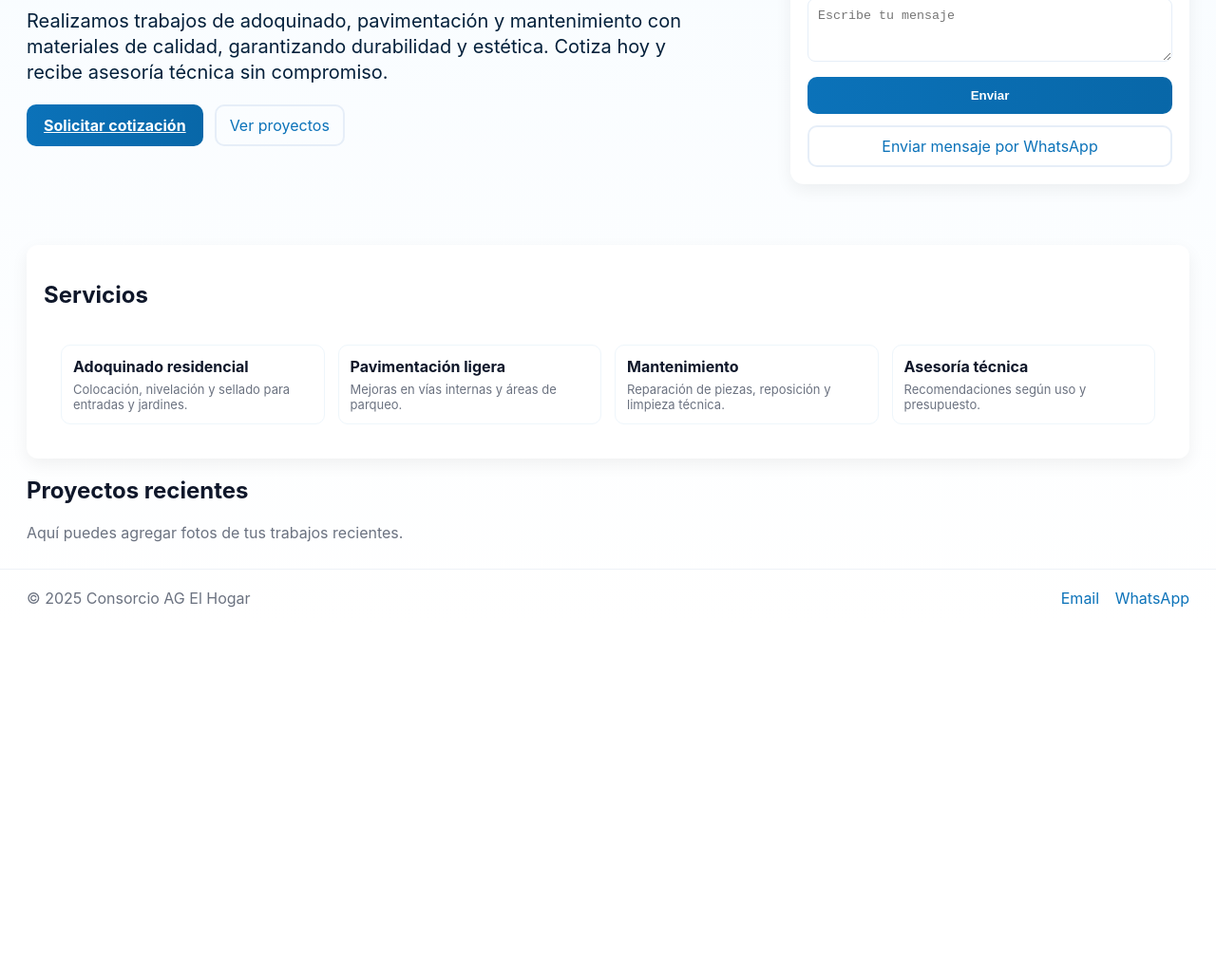
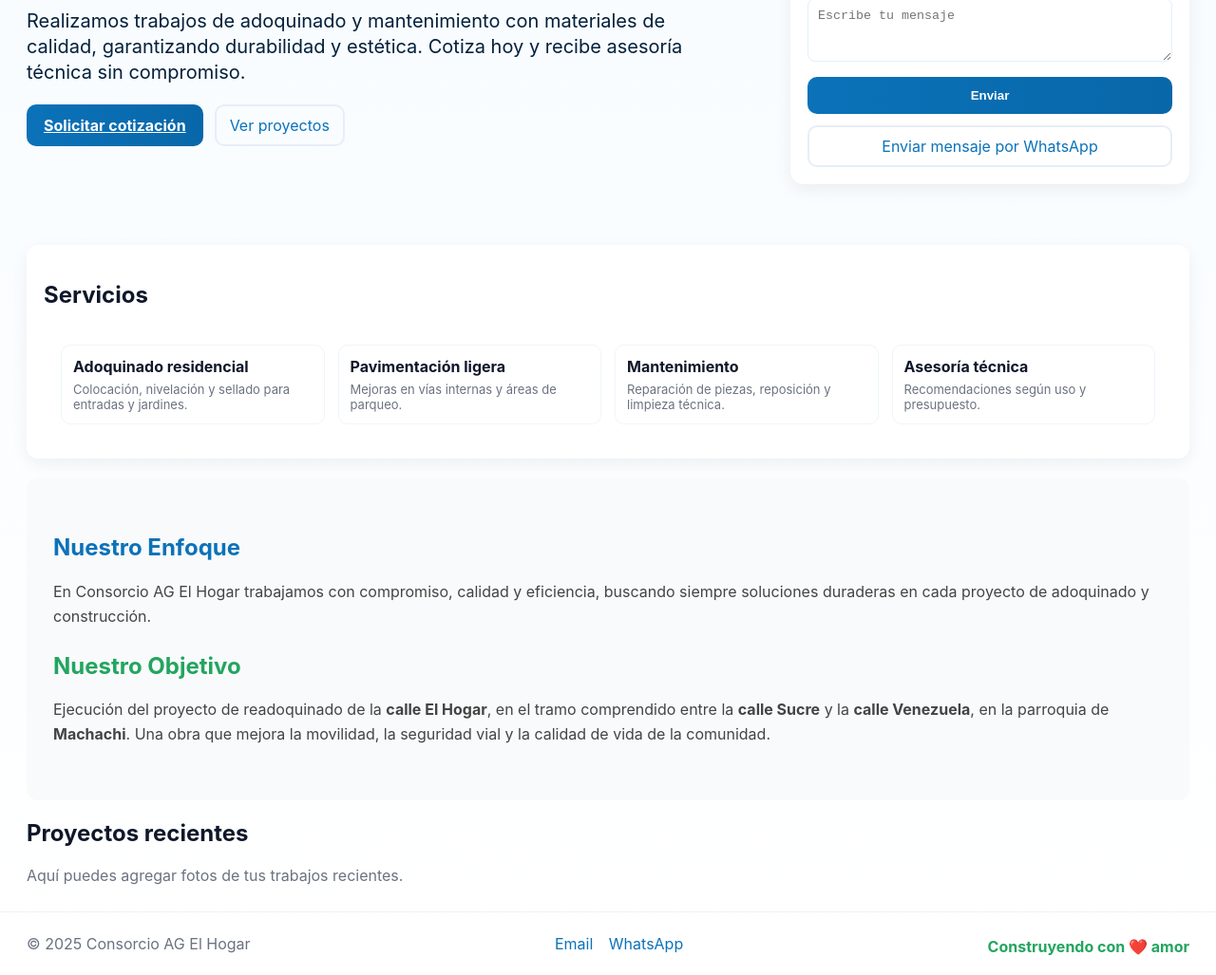
Before and after one commit to ConsorcioElHogar/consorcioelhogar.github.io, a plain HTML site: page index.html in a window 1280 px wide. Shown: the part 324-1351 px from the top of the page at 95% size. Before the commit the page ends 984 px from the top, so only its background shows below. Drawn offline with Linux system fonts and the light colour scheme.

Commit message:
Update index.html

```diff
--- a/index.html
+++ b/index.html
@@ -47,7 +47,7 @@
 </div>
       <div>
         <div style="font-weight:800"><span style="color:var(--accent)">Consorcio AG</span> El Hogar</div>
-        <div style="font-size:12px;color:var(--muted)">Adoquinado • Pavimentación • Mantenimiento</div>
+        <div style="font-size:12px;color:var(--muted)">Adoquinado • Mantenimiento</div>
       </div>
     </div>
     <nav class="card" style="display:flex;align-items:center">
@@ -62,7 +62,7 @@
       <div class="content">
         <span class="eyebrow">Profesionales en adoquinado</span>
         <h1 style="font-size:40px;margin-top:18px">Logra el mejor acabado para tu hogar y obra</h1>
-        <p class="lead">Realizamos trabajos de adoquinado, pavimentación y mantenimiento con materiales de calidad, garantizando durabilidad y estética. Cotiza hoy y recibe asesoría técnica sin compromiso.</p>
+        <p class="lead">Realizamos trabajos de adoquinado y mantenimiento con materiales de calidad, garantizando durabilidad y estética. Cotiza hoy y recibe asesoría técnica sin compromiso.</p>
         <div class="cta-row">
           <a class="btn-primary" href="#contacto">Solicitar cotización</a>
           <a class="btn-secondary" href="#proyectos">Ver proyectos</a>
@@ -109,6 +109,21 @@
         </div>
       </div>
     </section>
+    <section style="padding:40px 28px;background:#f9fafb;border-radius:12px;margin:20px 28px">
+  <h2 style="color:var(--accent)">Nuestro Enfoque</h2>
+  <p style="margin-top:8px;color:#444;line-height:1.6">
+    En Consorcio AG El Hogar trabajamos con compromiso, calidad y eficiencia,
+    buscando siempre soluciones duraderas en cada proyecto de adoquinado y construcción.
+  </p>
+
+  <h2 style="margin-top:24px;color:var(--accent2)">Nuestro Objetivo</h2>
+  <p style="margin-top:8px;color:#444;line-height:1.6">
+    Ejecución del proyecto de readoquinado de la <b>calle El Hogar</b>,
+  en el tramo comprendido entre la <b>calle Sucre</b> y la <b>calle Venezuela</b>,
+  en la parroquia de <b>Machachi</b>.
+  Una obra que mejora la movilidad, la seguridad vial y la calidad de vida de la comunidad.
+  </p>
+</section>
 
     <section id="proyectos" style="margin:18px 28px">
       <h2>Proyectos recientes</h2>
@@ -122,6 +137,9 @@
       <a href="mailto:consorcioag.hogar@gmail.com" style="margin-right:12px;color:var(--accent);text-decoration:none">Email</a>
       <a href="https://wa.me/593991668414" target="_blank" style="color:var(--accent);text-decoration:none">WhatsApp</a>
     </div>
+    <div style="margin-top:6px;color:var(--accent2);font-weight:bold">
+    Construyendo con ❤️ amor
+  </div>
   </footer>
 </body>
 </html>
```
